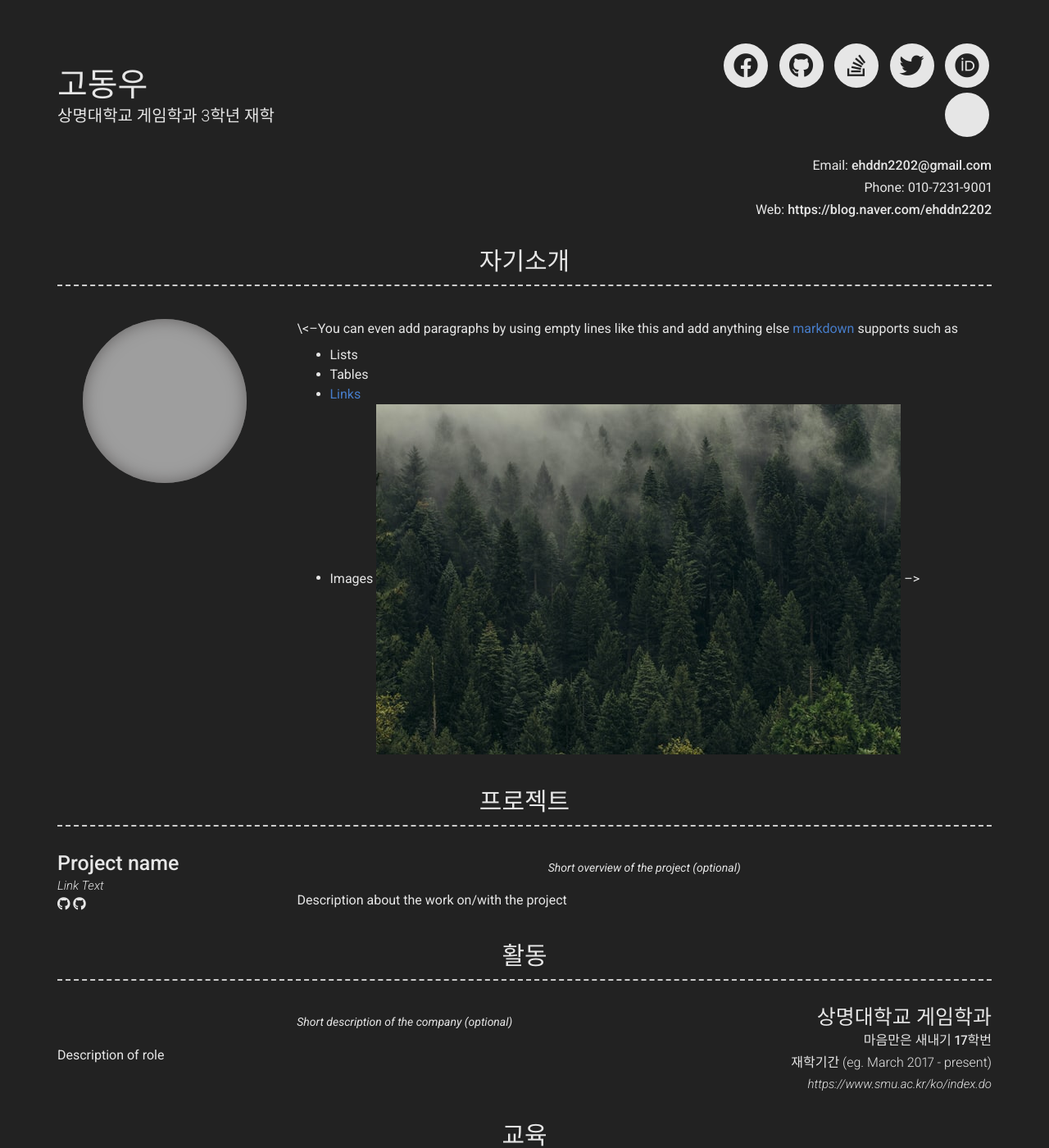
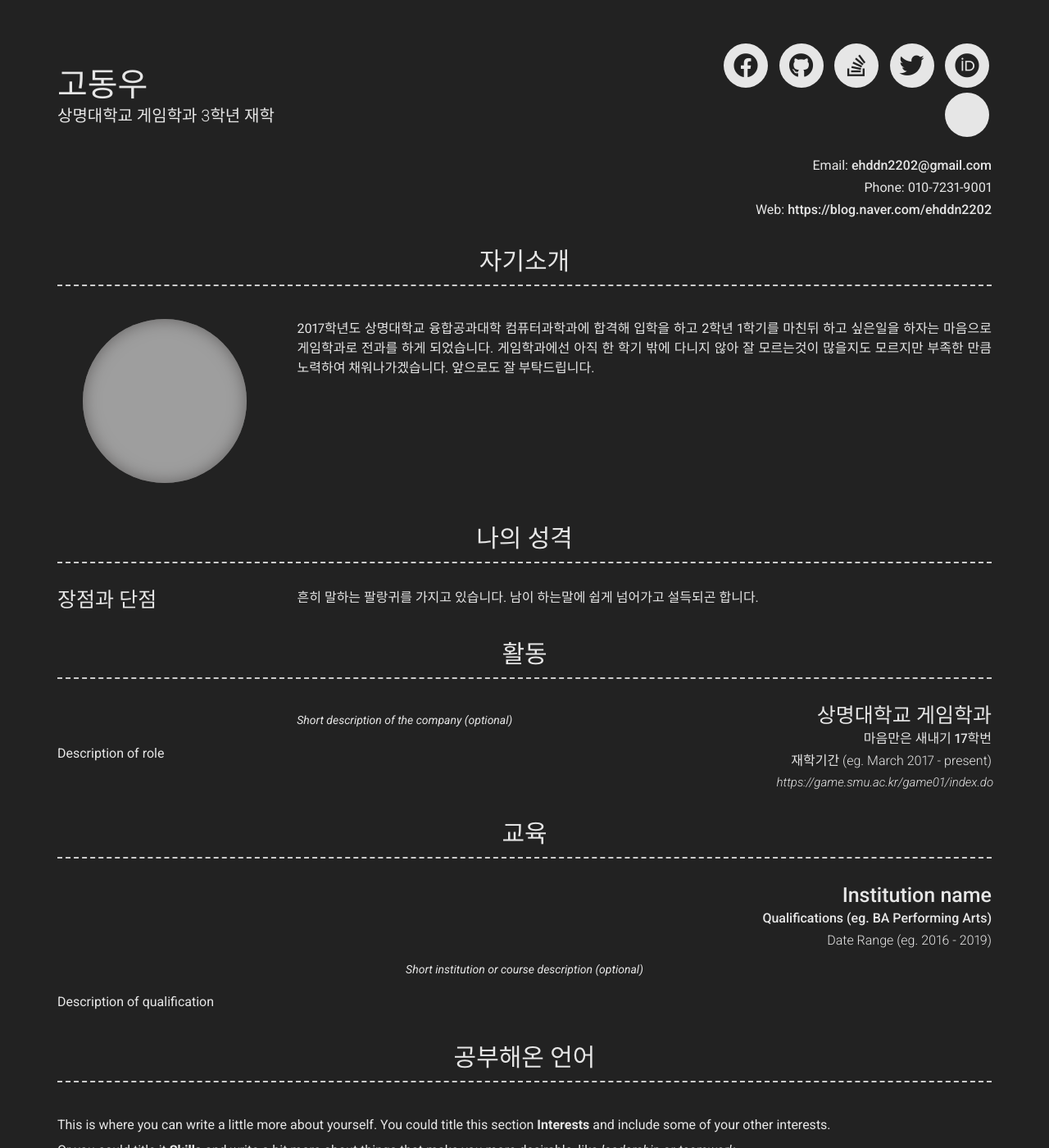
Before and after one commit to 201710890Ko/201710890Ko.github.io, a Jekyll site: the page built from index.md, in a window 1280 px wide and 1400 px high. Shown: the whole window at 82% size. Built offline with Jekyll 4.4.1, drawn with Linux system fonts in a browser that asks for light colours; nearby versions of some CDN libraries; grey boxes are pictures that could not be loaded.

Commit message:
Update _config.yml
자기소개 및 나의 장단점 추가

```diff
--- a/_config.yml
+++ b/_config.yml
@@ -53,32 +53,29 @@ about_title: 자기소개
 about_profile_image: https://user-images.githubusercontent.com/79897135/109655013-275b1400-7ba6-11eb-9751-a21566d9c5c9.jpg
 about_content: | # this will include new lines to allow paragraphs
   [^1]: Write an awesome description about yourself here, this supports markdown, so you can add [links](http://foobar.com) and highlight things <mark>like this</mark>.
-
-  \\<--You can even add paragraphs by using empty lines like this and add anything else [markdown](https://www.markdownguide.org/getting-started#what-is-markdown) supports such as
-    - Lists
-    - Tables
-    - <a href="google.com">Links</a>
-    - Images ![alt text](/images/landscape-trees.jpg "Trees") -->
+  2017학년도 상명대학교 융합공과대학 컴퓨터과학과에 합격해 입학을 하고 2학년 1학기를 마친뒤
+  하고 싶은일을 하자는 마음으로 게임학과로 전과를 하게 되었습니다.
+  게임학과에선 아직 한 학기 밖에 다니지 않아 잘 모르는것이 많을지도 모르지만
+  부족한 만큼 노력하여 채워나가겠습니다.
+  앞으로도 잘 부탁드립니다.
 
 content:
-  - title: 프로젝트 # Title for the section
+  - title: 나의 성격 # Title for the section
     layout: list # Type of content section (list/text)
     content:
       - layout: left
-        title: Project name
-        link: Link to project (eg. sproogen.github.io/modern-resume-theme)(optional)
-        link_text: Link Text
-        additional_links:
-          - title:  Github page for project (eg. sproogen/modern-resume-theme)
-            icon: fab fa-github
-            url: Link to project (eg. sproogen.github.io/modern-resume-theme)(optional)
-          - title:  Github page for project (eg. sproogen/modern-resume-theme)
-            icon: fab fa-github
-            url: Link to project (eg. sproogen.github.io/modern-resume-theme)(optional)
-        quote: >
-          Short overview of the project (optional)
+        title: 장점과 단점
+        link:
+        text: 장점
+
         description: | # this will include new lines to allow paragraphs
-          Description about the work on/with the project
+         저는 얼마나 많은 시간이 들지라도 결코 포기하지 않습니다. 한번 시작한 일은 해결이 될때까지 끝까지 하는 인내심을 갖고 있습니다.
+
+        text: 단점
+
+        description: | # this will include new lines to allow paragraphs
+         흔히 말하는 팔랑귀를 가지고 있습니다. 남이 하는말에 쉽게 넘어가고 설득되곤 합니다.
+
   - title: 활동
     layout: list
     content:
@@ -86,7 +83,7 @@ content:
         title: 상명대학교 게임학과
         sub_title: 마음만은 새내기 17학번
         caption: 재학기간 (eg. March 2017 - present)
-        link: https://www.smu.ac.kr/ko/index.do
+        link: https://game.smu.ac.kr/game01/index.do
         quote: >
           Short description of the company (optional)
         description: | # this will include new lines to allow paragraphs
```
